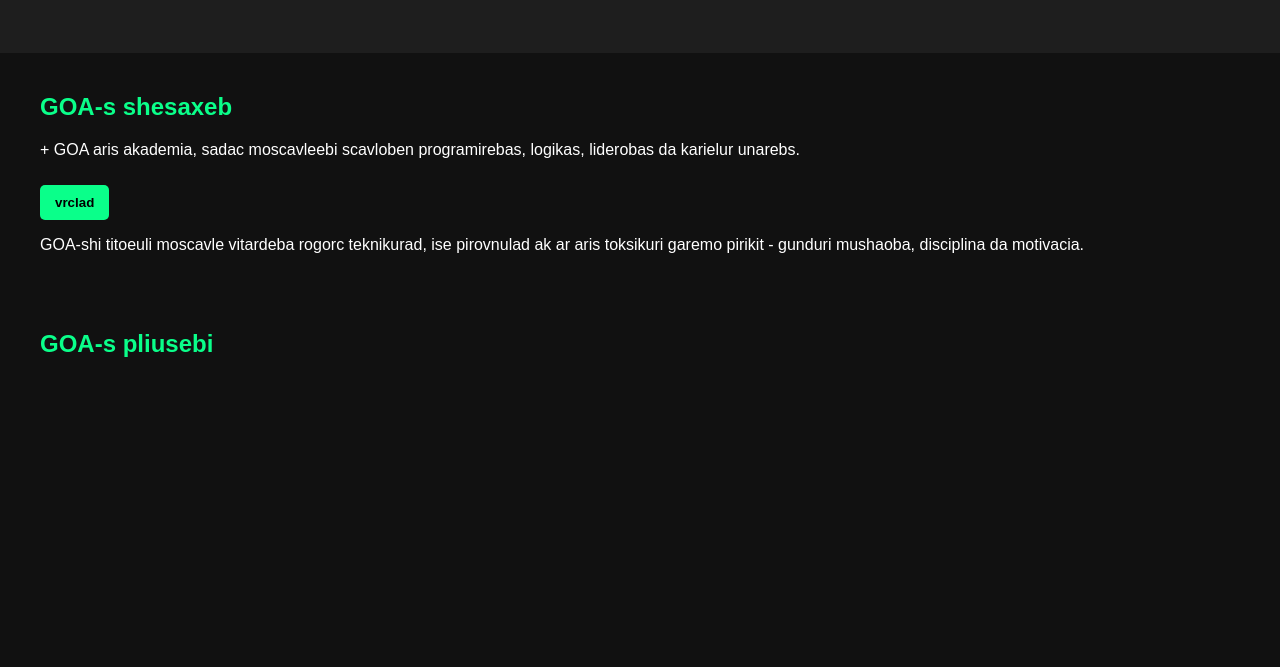
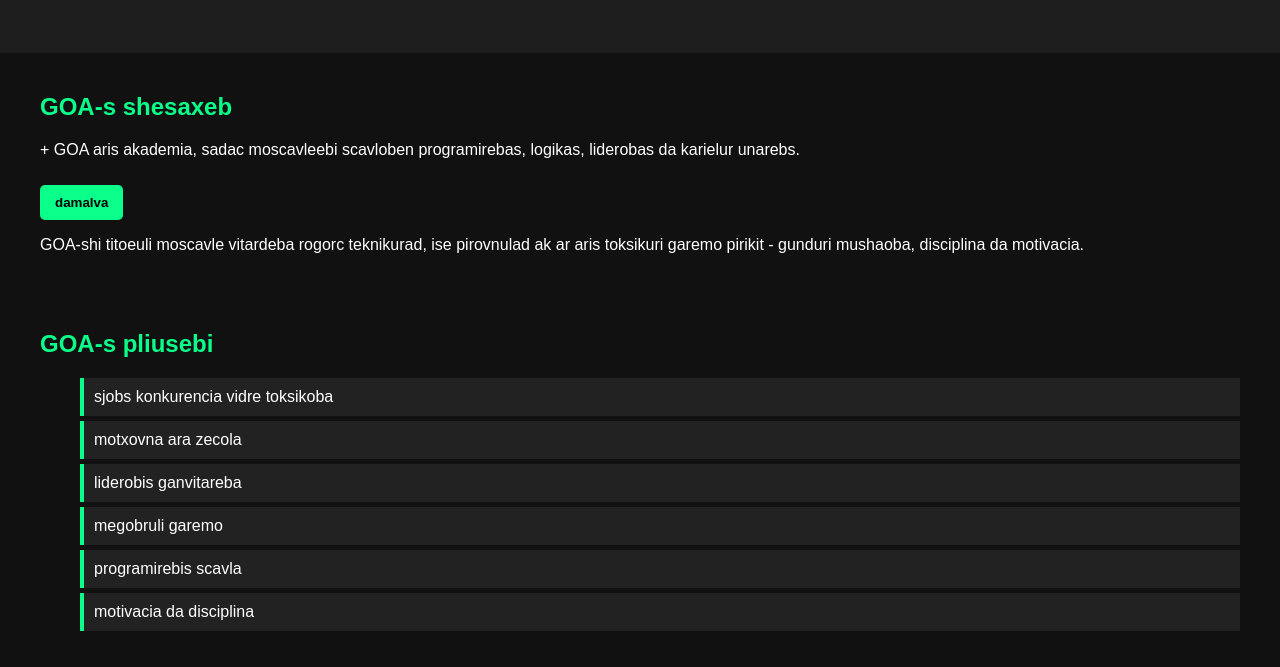
Before and after one commit to Giorgi995/goa, a plain HTML site: page level 100/GOA PROJECT/index.html in a window 1280 px wide. Both pictures are taken after a click on the button "vrclad". Shown: the part 141-808 px from the top of the page. Drawn offline with Linux system fonts and the light colour scheme.

```diff
--- a/level 100/GOA PROJECT/index.html
+++ b/level 100/GOA PROJECT/index.html
@@ -27,7 +27,7 @@
 
     <section id="binefits">
         <h2>GOA-s pliusebi</h2>
-        <ul id="binefits"></ul>
+        <ul id="benefitsList"></ul>
     </section>
 
     <script src="script.js"></script>
--- a/level 100/GOA PROJECT/script.js
+++ b/level 100/GOA PROJECT/script.js
@@ -8,9 +8,11 @@
     "programirebis scavla",
     "motivacia da disciplina",
 ];
-const list = document.getElementById(benefitsList);
 
-benefits.forEach(item => {const li = document.createElement("li")
+const list = document.getElementById("benefitsList");
+
+benefits.forEach(item => {
+    const li = document.createElement("li")
     li.textContent = item;
     list.appendChild(li);
 });
@@ -21,7 +23,7 @@
 
 moreBth.addEventListener("click", () =>
 {
-    if (moreText.style.display === "none")
+    if (moreText.style.display === "none"|| moreText.style.display ==="")
 {
     moreText.style.display = "block";
     moreBth.textContent = "damalva";
```
Also changed, not shown: level 100/GOA PROJECT/vercel.json (added).
